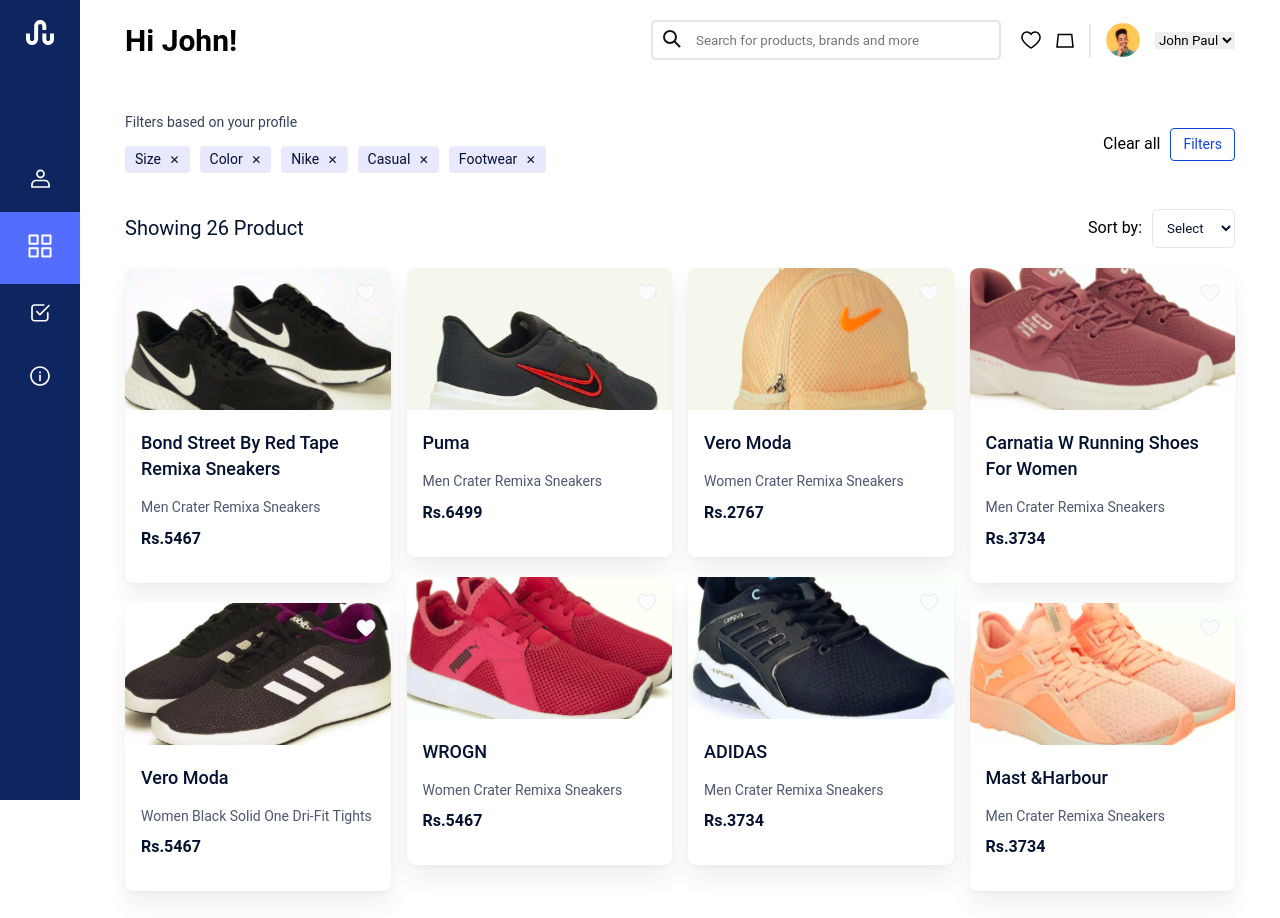
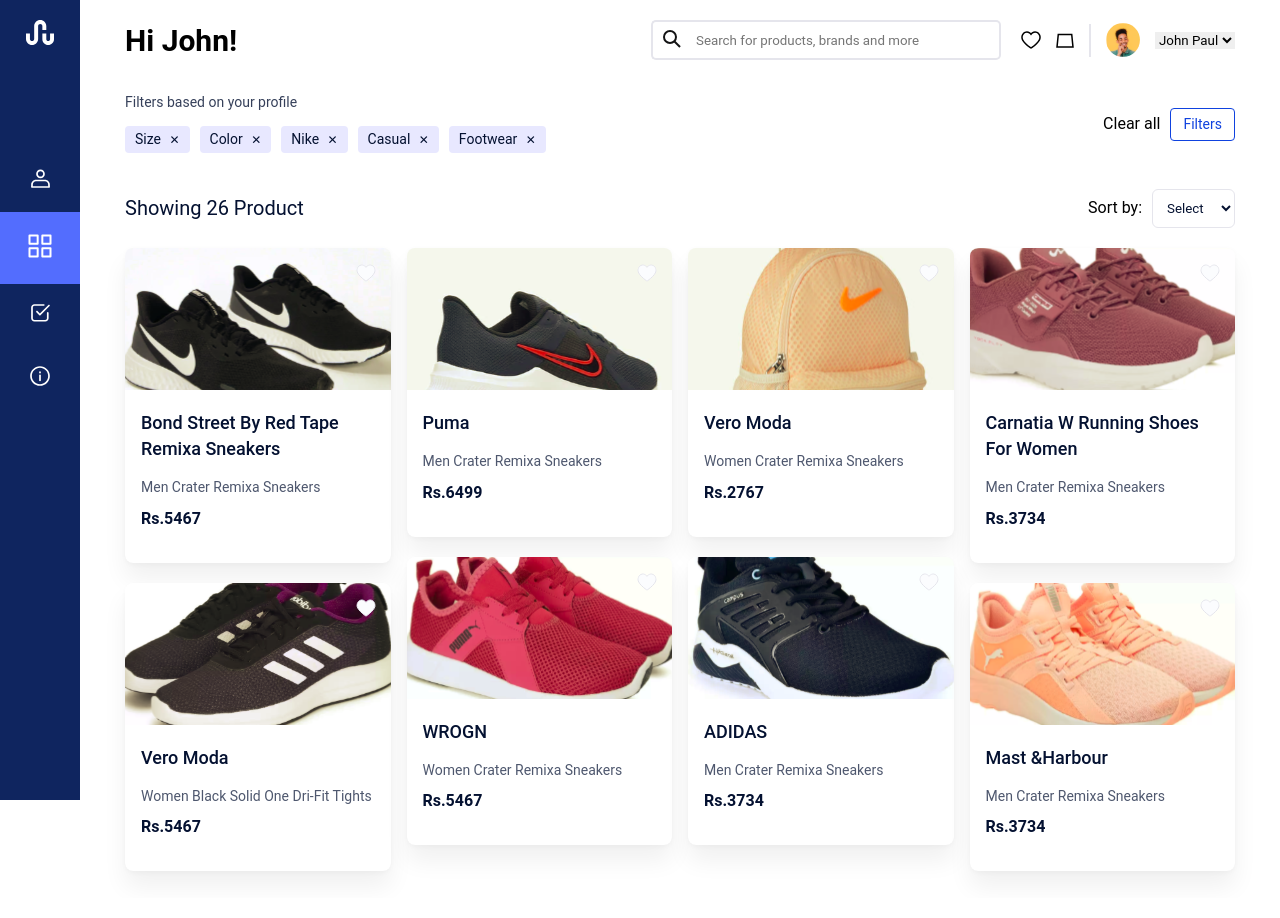
Before and after one commit to NithinGeorge93/experion-technologies, a React (Create React App) app: page / in a window 1280 px wide. Built offline with nearby package versions, Linux system fonts and the light colour scheme.

Commit message:
style change

```diff
--- a/src/scss/App.scss
+++ b/src/scss/App.scss
@@ -446,6 +446,10 @@
   opacity: 1 !important;
 }
 
+.mob-header {
+  padding-top: 0;
+}
+
 @media(max-width: 850px) {
   .grid {
     column-count: 3;
```
